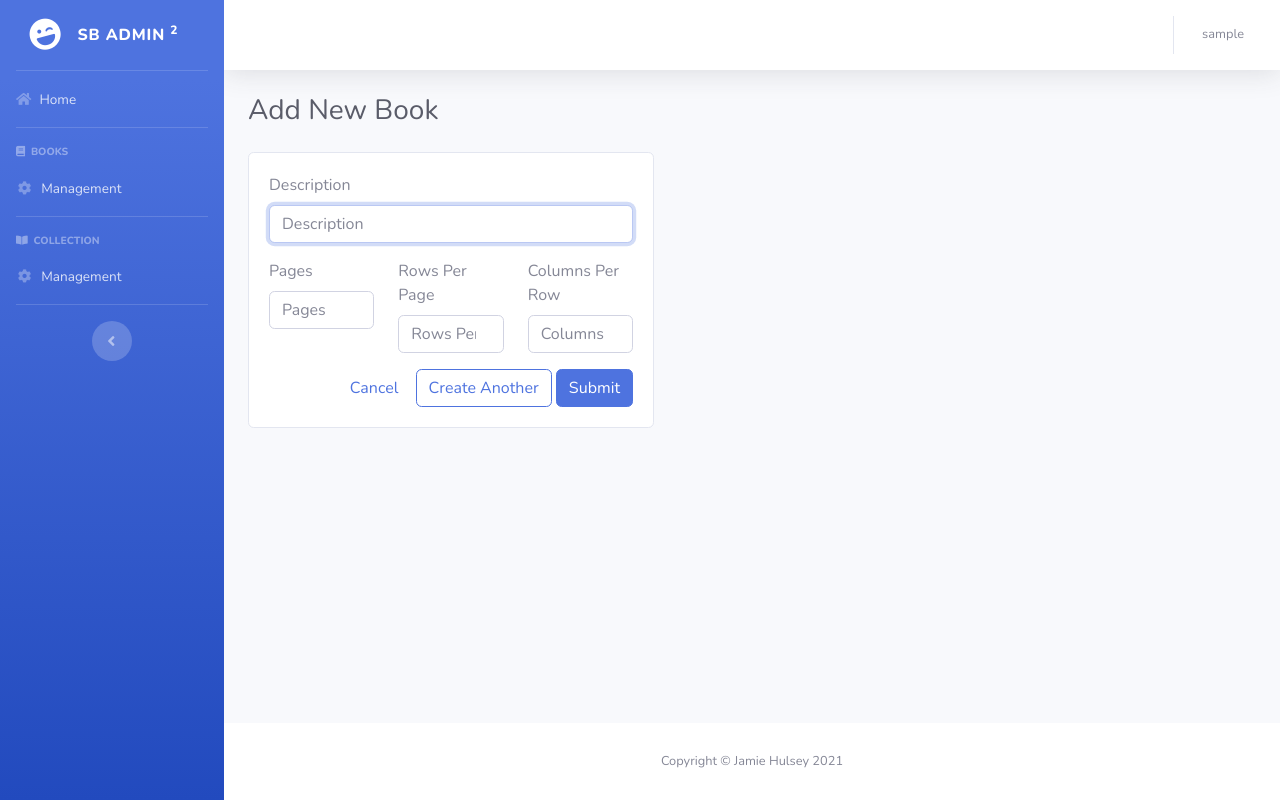
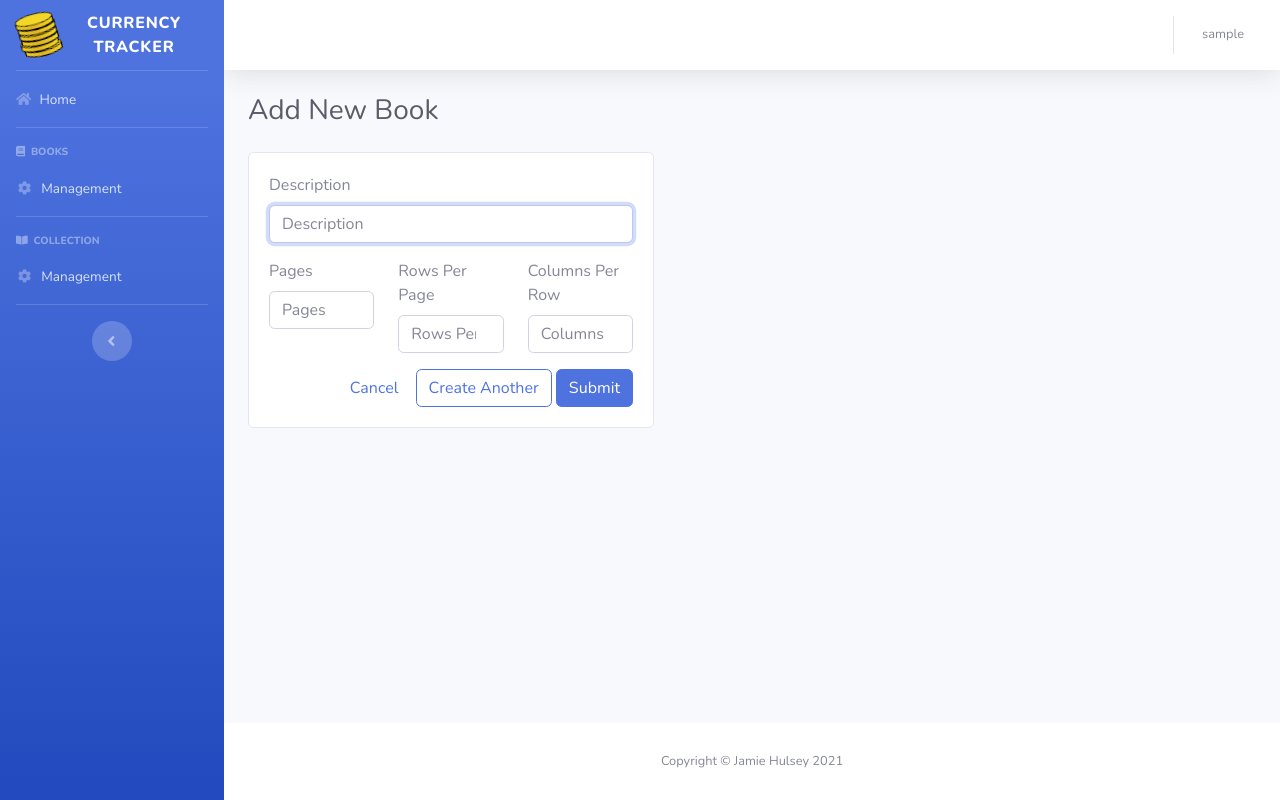
Before and after one commit to kaido1224/currencytracker, a Django app: page /books/add in a window 1280 px wide. Run offline with Django 3.2, Linux system fonts and the light colour scheme; the visitor is signed in with stand-in values (Sample User, id 1); some libraries are stand-ins or nearby versions.

Commit message:
Change logo for project.

```diff
--- a/myapp/templates/collection.html
+++ b/myapp/templates/collection.html
@@ -67,7 +67,6 @@
                                     {% if read_only_user %}
                                         title="Disabled, you don't have permission to perform this action."
                                     {% endif %}
-
                                 >
                                     {% if read_only_user %}
                                         <button type="submit" class="btn btn-sm btn-light btn-round" disabled>
--- a/myapp/templates/nav.html
+++ b/myapp/templates/nav.html
@@ -10,9 +10,9 @@
         <!-- Sidebar - Brand -->
         <a class="sidebar-brand d-flex align-items-center justify-content-center" href="index.html">
             <div class="sidebar-brand-icon rotate-n-15">
-                <i class="fas fa-laugh-wink"></i>
+                <img src="{% static 'coins.png' %}" class="navbar-brand-img" alt="...">
             </div>
-            <div class="sidebar-brand-text mx-3">SB Admin <sup>2</sup></div>
+            <div class="sidebar-brand-text">Currency Tracker</div>
         </a>
 
         <!-- Divider -->
```
Also changed, not shown: currency/static/coins.png (added).
